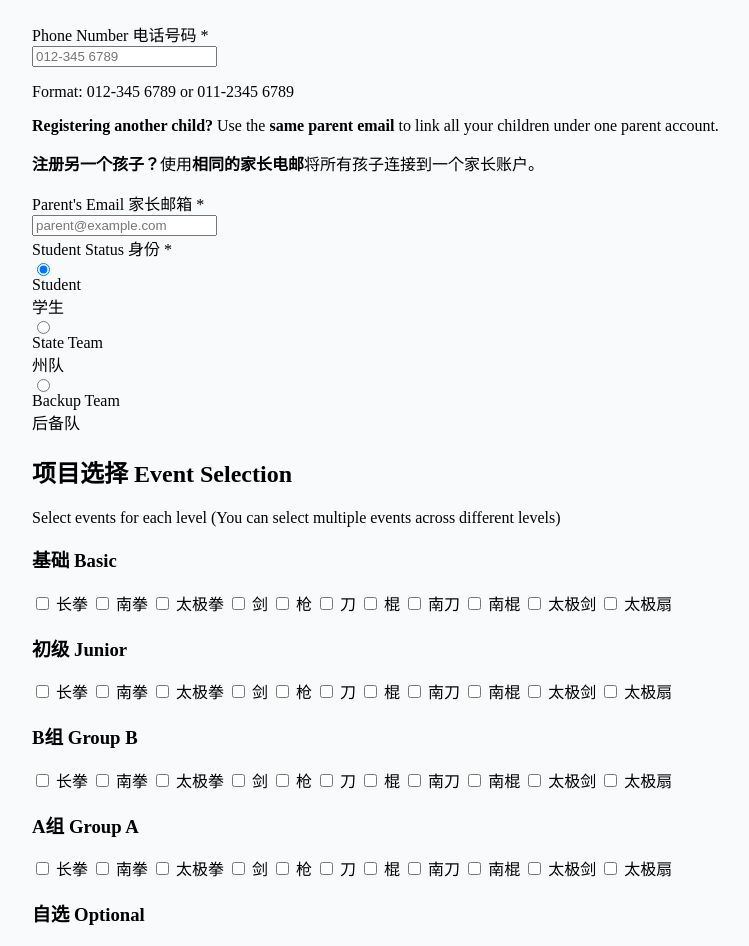
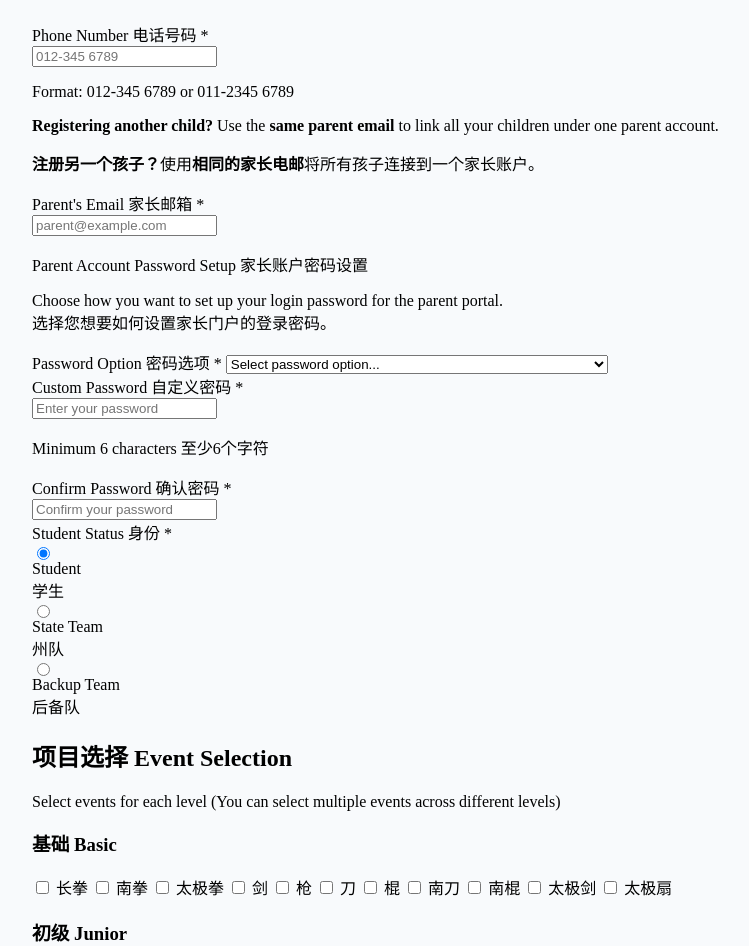
Before and after one commit to MlxySF/student, a PHP site: page /pages/register-parts/body.php in a window 1280 px wide. Shown: the part 549-1495 px from the top of the page, without its empty margins (8-757 px from the left). Run offline with PHP 8.4, Linux system fonts and the light colour scheme.

Commit message:
Update body.php

```diff
--- a/pages/register-parts/body.php
+++ b/pages/register-parts/body.php
@@ -117,6 +117,45 @@
                             <input type="email" id="email" class="w-full pl-10 p-3 rounded-xl border border-slate-300 focus:border-amber-500 outline-none" placeholder="parent@example.com" required>
                         </div>
                     </div>
+
+                    <!-- PASSWORD SELECTION SECTION -->
+<div class="bg-purple-50 border-l-4 border-purple-500 p-4 mb-2 rounded-r-lg mt-5">
+    <p class="text-sm text-purple-800 leading-relaxed font-semibold mb-2">
+        <i class="fas fa-lock mr-1"></i> Parent Account Password Setup 家长账户密码设置
+    </p>
+    <p class="text-xs text-purple-700 leading-relaxed">
+        Choose how you want to set up your login password for the parent portal.
+        <br>选择您想要如何设置家长门户的登录密码。
+    </p>
+</div>
+
+<div class="space-y-2">
+    <label class="text-xs font-bold text-slate-500 uppercase">Password Option 密码选项 *</label>
+    <select id="password-type" class="w-full p-3 rounded-xl border border-slate-300 focus:border-amber-500 outline-none bg-white" required>
+        <option value="">Select password option...</option>
+        <option value="ic_last4">Use Parent IC Last 4 Digits (Default) 使用家长身份证最后4位</option>
+        <option value="custom">Set Custom Password 设置自定义密码</option>
+    </select>
+</div>
+
+<!-- Custom Password Input (Hidden by default) -->
+<div id="custom-password-container" class="space-y-2 hidden">
+    <label class="text-xs font-bold text-slate-500 uppercase">Custom Password 自定义密码 *</label>
+    <div class="relative">
+        <i class="fa-solid fa-key absolute left-4 top-4 text-slate-400"></i>
+        <input type="password" id="custom-password" class="w-full pl-10 p-3 rounded-xl border border-slate-300 focus:border-amber-500 outline-none" placeholder="Enter your password" minlength="6">
+    </div>
+    <p class="text-xs text-slate-400">Minimum 6 characters 至少6个字符</p>
+</div>
+
+<div id="custom-password-confirm-container" class="space-y-2 hidden">
+    <label class="text-xs font-bold text-slate-500 uppercase">Confirm Password 确认密码 *</label>
+    <div class="relative">
+        <i class="fa-solid fa-key absolute left-4 top-4 text-slate-400"></i>
+        <input type="password" id="custom-password-confirm" class="w-full pl-10 p-3 rounded-xl border border-slate-300 focus:border-amber-500 outline-none" placeholder="Confirm your password">
+    </div>
+</div>
+
 
                     <div class="space-y-2">
                         <label class="text-xs font-bold text-slate-500 uppercase">Student Status 身份 *</label>
```
